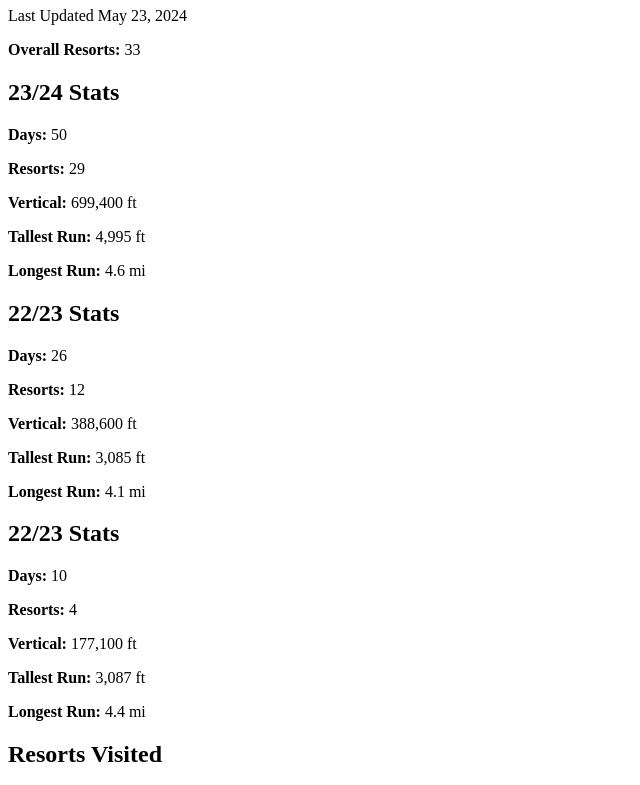
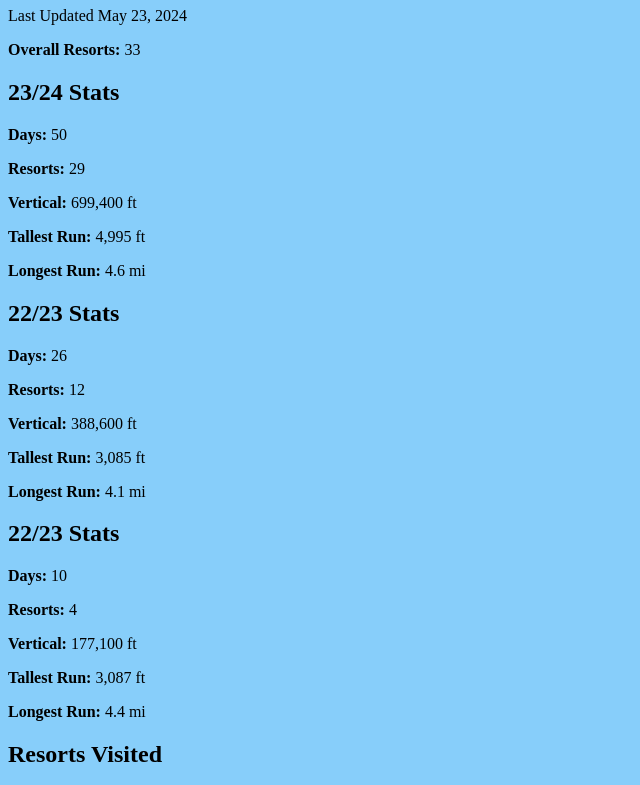
Before and after one commit to grayson-k/personalwebsite, a plain HTML site: page skiing.html in a window 1280 px wide. Shown: the part 73-858 px from the top of the page, without its empty margins (0-640 px from the left). Drawn offline with Linux system fonts and the light colour scheme.

Commit message:
updated background color

```diff
--- a/skiing.html
+++ b/skiing.html
@@ -4,6 +4,11 @@
     <meta charset="UTF-8">
     <meta name="viewport" content="width=device-width, initial-scale=1.0">
     <title>Skiing Record</title>
+    <style>
+        body {
+            background-color: #87CEFA; /* Light Sky Blue */
+        }
+    </style>
 </head>
 <body>
     <h1>Skiing Record</h1>
```
